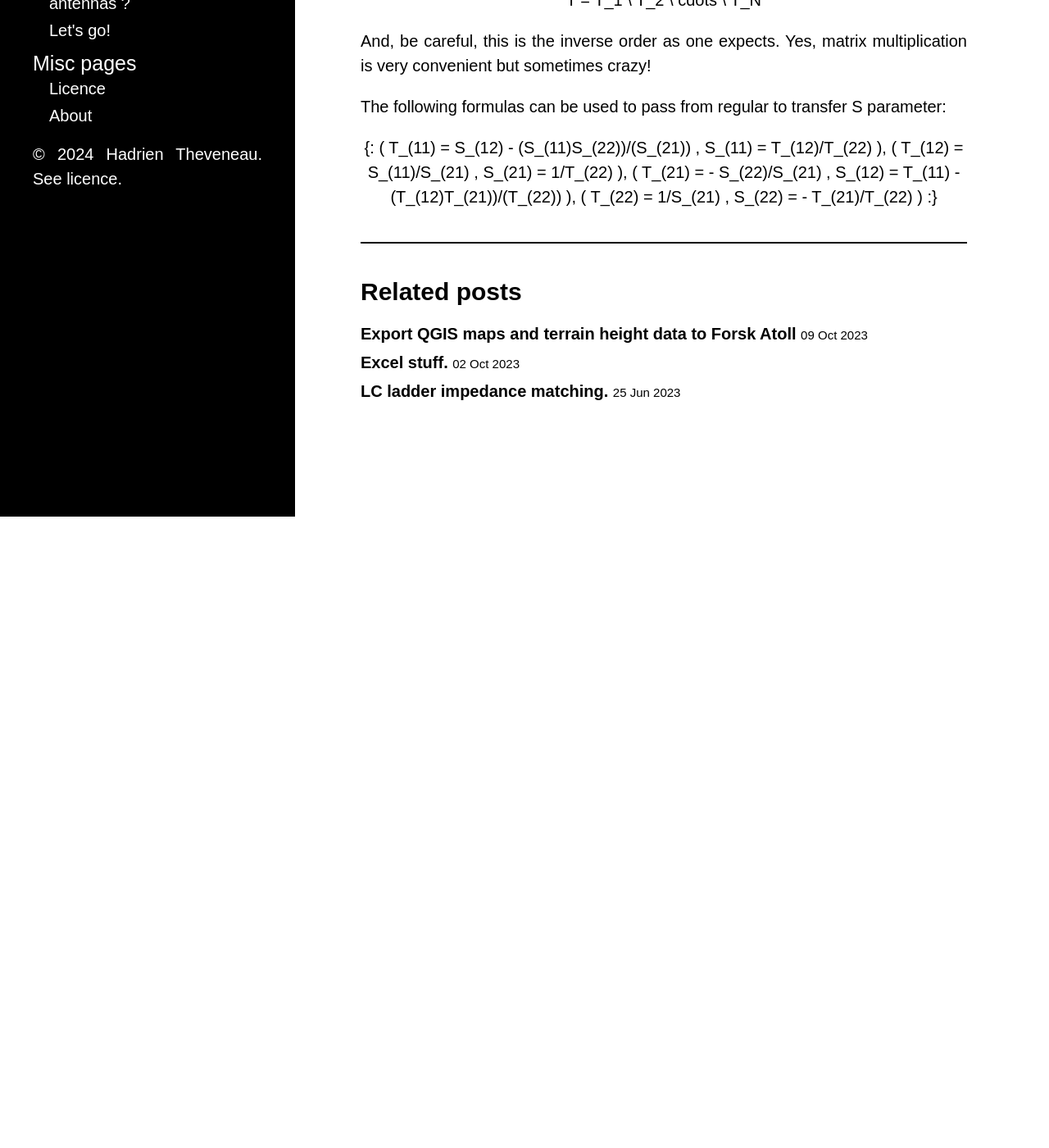
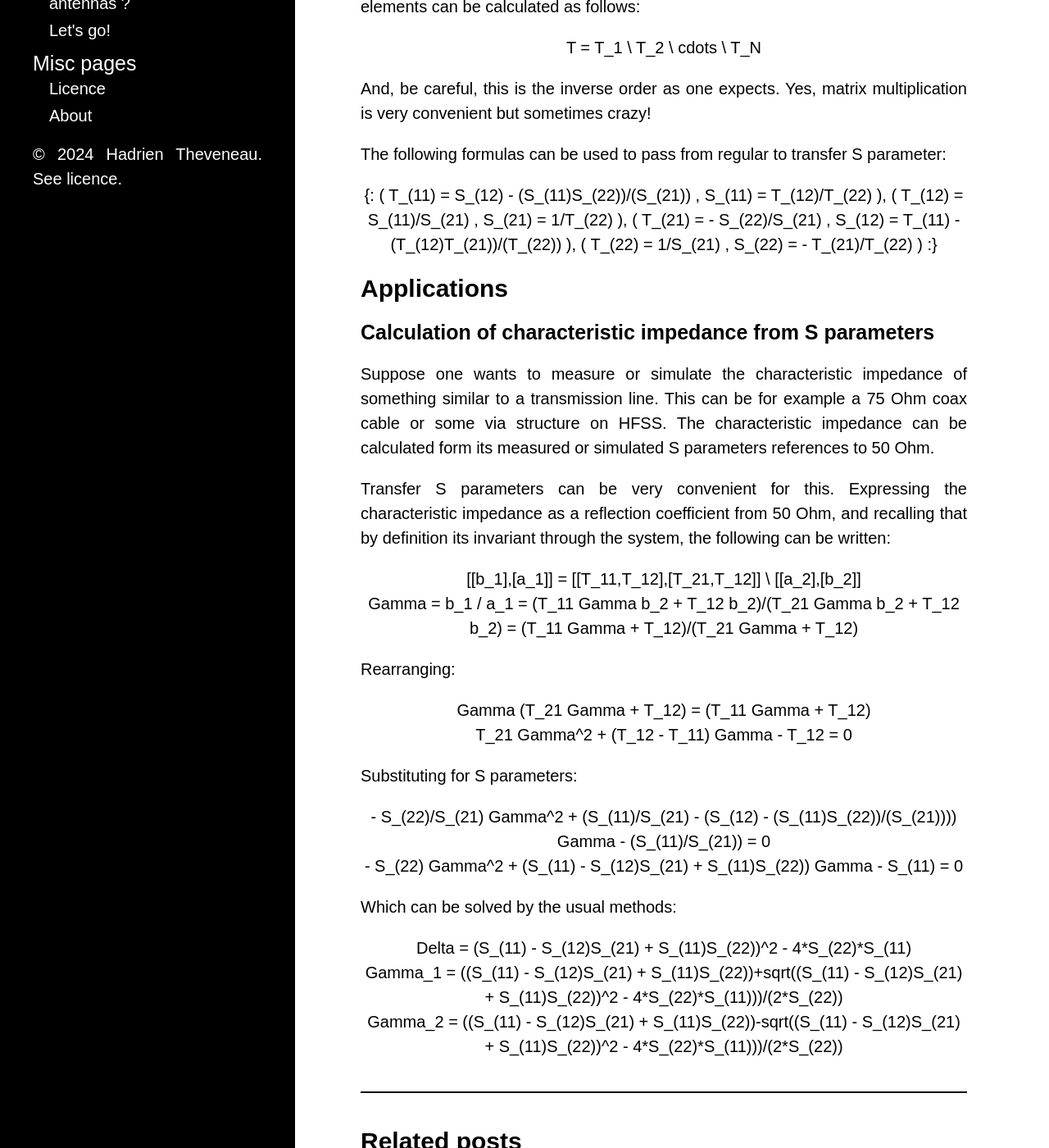
Before and after one commit to thadrien/Zview.github.io, a Jekyll site: the page built from _posts/2022-03-23-transfer-S-parameters.md, in a window 1280 px wide and 1400 px high, scrolled down 1111 px. Shown: the whole window at 82% size. Built offline with Jekyll 4.4.1, drawn with Linux system fonts in a browser that asks for light colours; a script that is not in the unit is left out; before the commit the page ends 1741 px from its top, so only the background shows below that.

Commit message:
First draft.

```diff
--- a/_posts/2022-03-23-transfer-S-parameters.md
+++ b/_posts/2022-03-23-transfer-S-parameters.md
@@ -38,3 +40,53 @@
      (  T_(21) = - S_(22)/S_(21)                   ,  S_(12) = T_(11) - (T_(12)T_(21))/(T_(22))  ),
      (  T_(22) = 1/S_(21)                          ,  S_(22) = - T_(21)/T_(22)                   ) :}
 </asciimath>
+
+## Applications
+
+### Calculation of characteristic impedance from S parameters
+
+Suppose one wants to measure or simulate the characteristic impedance of something similar to a transmission line. This can be for example a 75 Ohm coax cable or some via structure on HFSS. The characteristic impedance can be calculated form its measured or simulated S parameters references to 50 Ohm.
+
+Transfer S parameters can be very convenient for this. Expressing the characteristic impedance as a reflection coefficient from 50 Ohm, and recalling that by definition its invariant through the system, the following can be written:
+
+<asciimath>
+  [[b_1],[a_1]] = [[T_11,T_12],[T_21,T_12]] \ [[a_2],[b_2]]
+</asciimath>
+
+<asciimath>
+  Gamma = b_1 / a_1 = (T_11 Gamma b_2 + T_12 b_2)/(T_21 Gamma b_2 + T_12 b_2) = (T_11 Gamma + T_12)/(T_21 Gamma + T_12)
+</asciimath>
+
+Rearranging:
+
+<asciimath>
+  Gamma (T_21 Gamma + T_12) = (T_11 Gamma + T_12)
+</asciimath>
+
+<asciimath>
+  T_21 Gamma^2 + (T_12 - T_11) Gamma - T_12 = 0
+</asciimath>
+
+Substituting for S parameters:
+
+<asciimath>
+  - S_(22)/S_(21) Gamma^2 + (S_(11)/S_(21) - (S_(12) - (S_(11)S_(22))/(S_(21)))) Gamma - (S_(11)/S_(21)) = 0
+</asciimath>
+
+<asciimath>
+  - S_(22) Gamma^2 + (S_(11) - S_(12)S_(21) + S_(11)S_(22)) Gamma - S_(11) = 0
+</asciimath>
+
+Which can be solved by the usual methods:
+
+<asciimath>
+ Delta = (S_(11) - S_(12)S_(21) + S_(11)S_(22))^2 - 4*S_(22)*S_(11)
+</asciimath>
+
+<asciimath>
+ Gamma_1 = ((S_(11) - S_(12)S_(21) + S_(11)S_(22))+sqrt((S_(11) - S_(12)S_(21) + S_(11)S_(22))^2 - 4*S_(22)*S_(11)))/(2*S_(22))
+</asciimath>
+
+<asciimath>
+ Gamma_2 = ((S_(11) - S_(12)S_(21) + S_(11)S_(22))-sqrt((S_(11) - S_(12)S_(21) + S_(11)S_(22))^2 - 4*S_(22)*S_(11)))/(2*S_(22))
+</asciimath>
```
Also changed, not shown: other parts of _posts/2022-03-23-transfer-S-parameters.md (+3 -1 lines).
